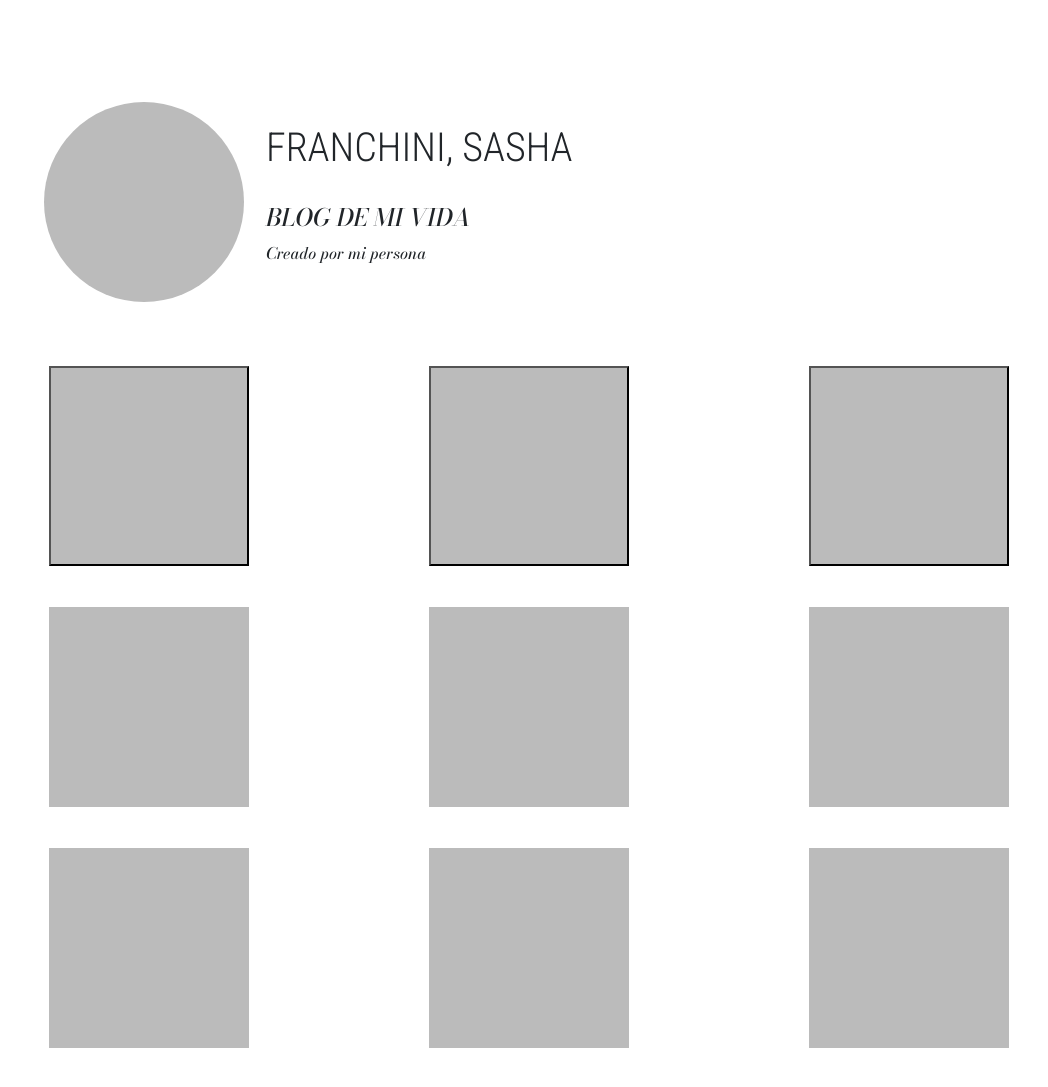
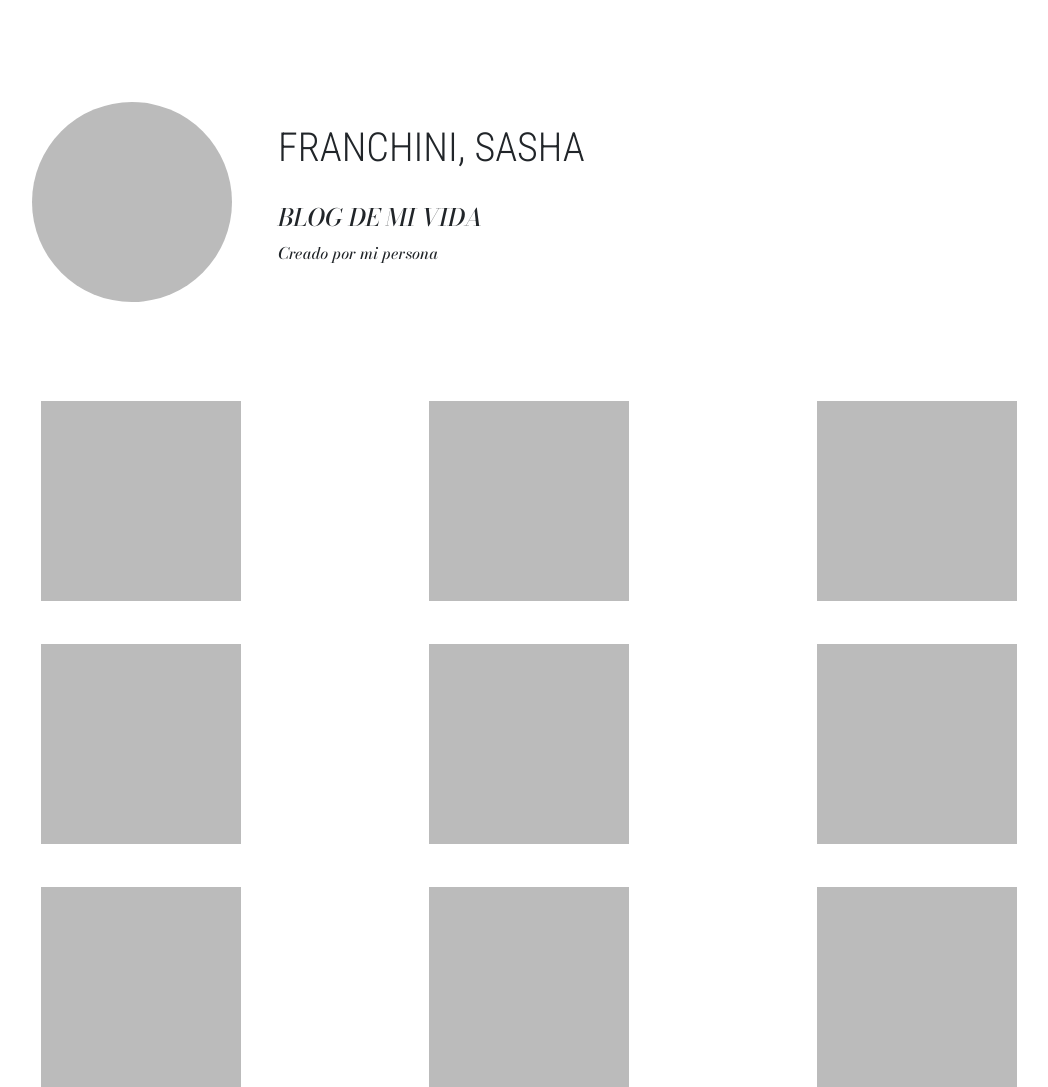
Before and after one commit to SashaFran/mentorias, a plain HTML site: page index.html in a window 1280 px wide. Shown: the whole page, without its empty margins (111-1159 px from the left). Before the commit the page ends 1048 px from the top, so only its background shows below. Drawn offline with nearby package versions, Linux system fonts and the light colour scheme.

Commit message:
gh-pages

```diff
--- a/index.html
+++ b/index.html
@@ -41,7 +41,6 @@
             <div class="col">
 
               <div class="cuadrado">
-                <button id="btn"></button>
 
               </div>
               <div id="ejemplo"><p>Texto ejemplo toggle con .js</p></div>
@@ -49,7 +48,6 @@
 
             <div class="col">
               <div class="cuadrado">
-                <button id="btn"></button>
               </div>
               <div id="ejemplo"><p>Texto ejemplo toggle con .js aun mas largo para ver la reaccion que tiene y como acomoda los nuevos datos</p></div>
 
@@ -57,14 +55,13 @@
 
             <div class="col">
               <div class="cuadrado">
-                <button id="btn"></button>
               </div>
               <div id="ejemplo"><p>Texto ejemplo toggle con .js aun mas largo para ver la reaccion que tiene y como acomoda los nuevos datos</p></div>
             </div>
           </div>
 
 
-          <div class="row align-items imagenes">
+          <div class="row align-items imagenes" id="contenedor">
 
             <div class="col">
               <div class="cuadrado"></div>
@@ -80,7 +77,7 @@
           </div>
 
 
-          <div class="row align-items imagenes">
+          <div class="row align-items imagenes" id="contenedor">
 
             <div class="col">
               <div class="cuadrado"></div>
--- a/script.js
+++ b/script.js
@@ -2,17 +2,9 @@
 let btns = document.querySelectorAll('#btn');
 let col = document.querySelectorAll('.col');
 
-// btns.forEach((btn)=>{
-//     btn.addEventListener('click', function(){
-//         let ejemplo = document.querySelectorAll('#ejemplo');
-//         ejemplo.forEach((ejemplo)=>{
-//             ejemplo.classList.toggle("visible");
-//          });
-//     });
-// });
-let columnas = 0;
-    for(let i =0; i<btns.length; i++){
-        if(btns[i].addEventListener('click', function(){
+
+    for(let i =0; i<col.length; i++){
+        if(col[i].addEventListener('click', function(){
             let ejemplo = document.querySelectorAll("#ejemplo");
             ejemplo[i].classList.toggle("visible");
          }));
--- a/style.css
+++ b/style.css
@@ -7,6 +7,10 @@ body{
     display: grid;
     grid-gap: 5%;
   }
+
+#contenedor{
+    gap: 2%;
+}
 
 .titulo .biografia{
     display: flex;
@@ -19,7 +23,10 @@ body{
 }
 
 .biografia{
-    margin-bottom: 2%;
+    margin-bottom: 5%;
+    justify-content: center;
+    font-family: 'Bodoni Moda', serif;
+    gap: 3%;
 }
 .titulo h1, #ejemplo p{
     font-family: 'Roboto Condensed', sans-serif;
@@ -29,11 +36,6 @@ body{
     justify-content: flex-end;
 }
 
-.biografia{
-    justify-content: center;
-    font-family: 'Bodoni Moda', serif;
-    gap: 10px;
-}
 
 .biografia p{
     font-style: italic;
```
